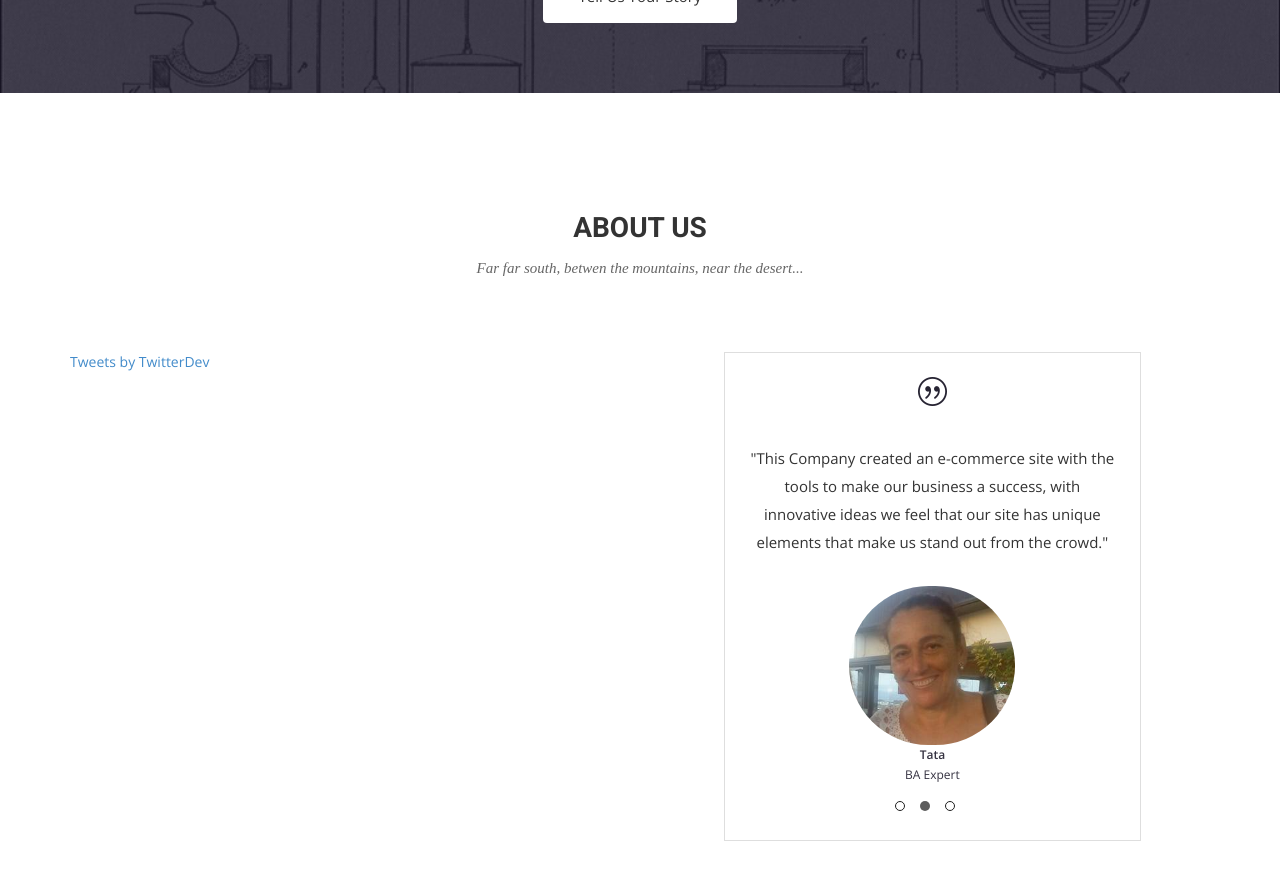
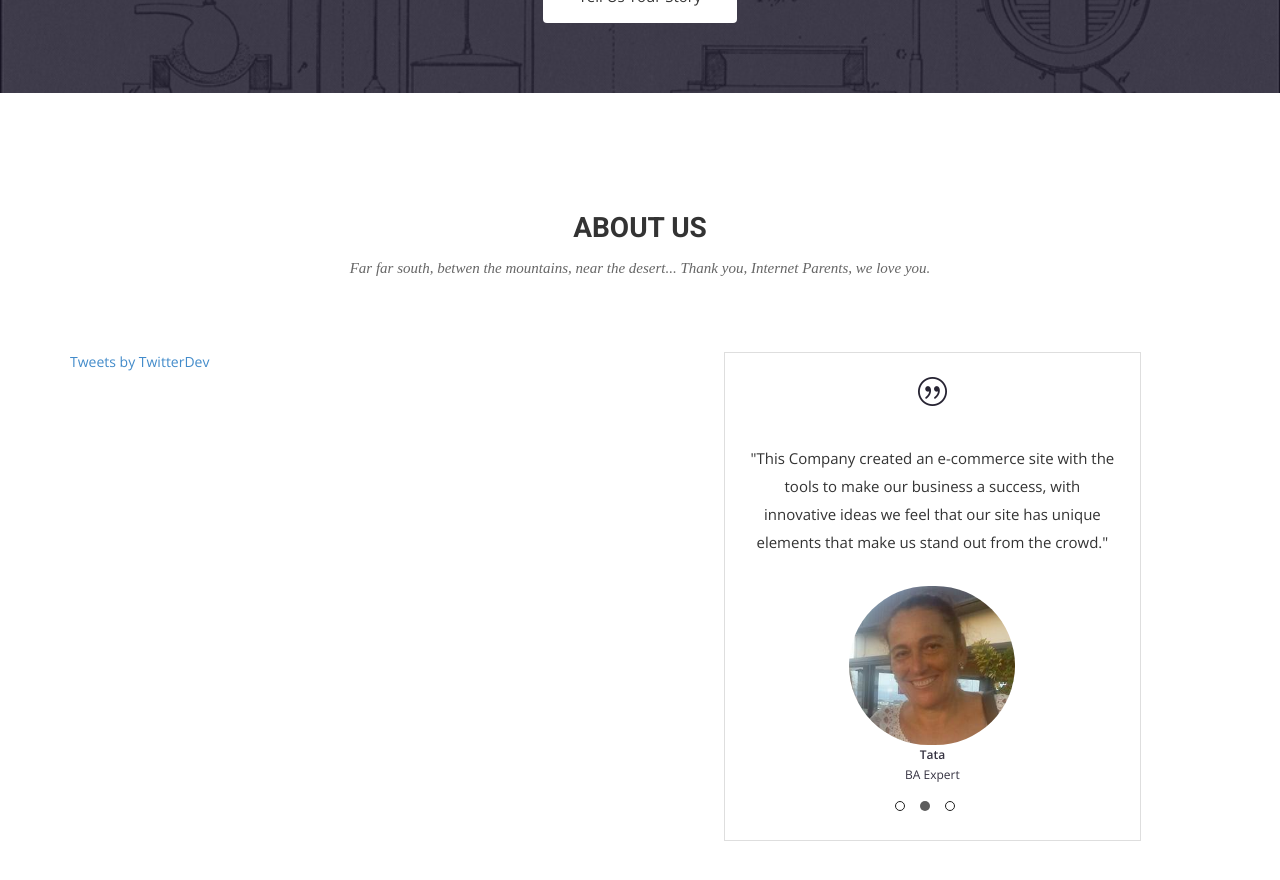
Before and after one commit to iotce/iotce.github.io, a Jekyll site: the page built from index.html, in a window 1280 px wide and 900 px high, scrolled down 3361 px. Shown: the top 880 px of the window. Built offline with Jekyll 4.4.1, drawn with Linux system fonts in a browser that asks for light colours; nearby versions of some CDN libraries; some web fonts are replaced; comment, search, counter and statistics services are not loaded.

Commit message:
first commit

```diff
--- a/index.html
+++ b/index.html
@@ -166,7 +166,7 @@ From a ride-sharing car blipping toward a user on her mobile device, to sensors
     <div class="row">
       <div class="section-title text-center">
                 <h2>About Us</h2>
-                <p>Far far south, betwen the mountains, near the desert...</p>
+                <p>Far far south, betwen the mountains, near the desert... Thank you, Internet Parents, we love you.</p>
       </div>
     </div>
     <div class="row">
```
